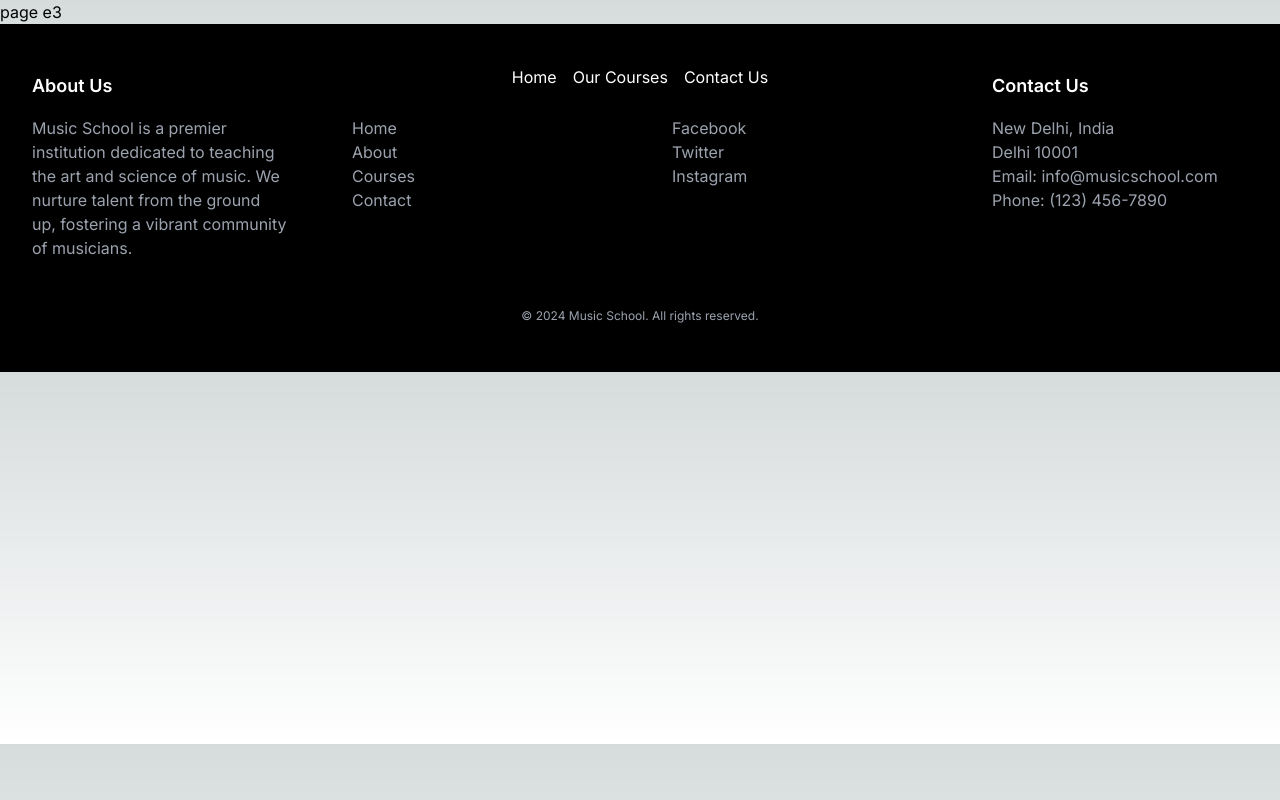
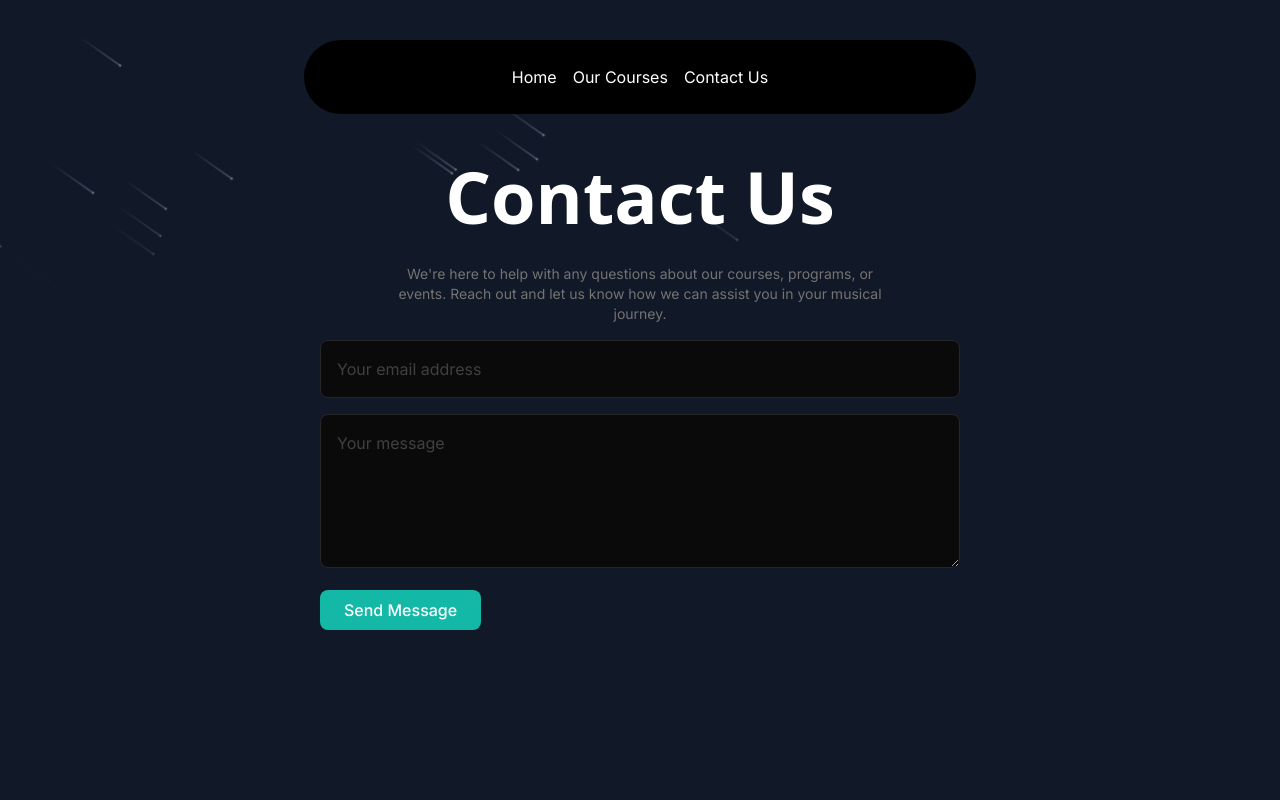
Before and after one commit to PartikMalasi/Next-JS-Music-Academy, a Next.js app: page /contact in a window 1280 px wide. Shown: the top 800 px of the page. Built offline with nearby package versions, Linux system fonts and the light colour scheme.

Commit message:
Changed things

```diff
--- a/src/app/components/data/CourseData.json
+++ b/src/app/components/data/CourseData.json
@@ -4,7 +4,7 @@
         "id": 1,
         "title": "Guitar Fundamentals",
         "slug": "guitar-fundamentals",
-        "description": "Learn the basics of playing guitar with our comprehensive beginner's friendly and easy course.",
+        "description": "Learn the basics of playing guitar with our comprehensive beginners friendly and easy course.",
         "price": 99.99,
         "instructor": "John Doe",
         "isFeatured": true,
--- /dev/null
+++ b/src/app/components/ui/meteors.tsx
@@ -0,0 +1,32 @@
+import {cn} from "../../lib/utils";
+import React from "react";
+
+export const Meteors = ({
+  number,
+  className,
+}: {
+  number?: number;
+  className?: string;
+}) => {
+  const meteors = new Array(number || 20).fill(true);
+  return (
+    <>
+      {meteors.map((el, idx) => (
+        <span
+          key={"meteor" + idx}
+          className={cn(
+            "animate-meteor-effect absolute top-1/2 left-1/2 h-0.5 w-0.5 rounded-[9999px] bg-slate-500 shadow-[0_0_0_1px_#ffffff10] rotate-[215deg]",
+            "before:content-[''] before:absolute before:top-1/2 before:transform before:-translate-y-[50%] before:w-[50px] before:h-[1px] before:bg-gradient-to-r before:from-[#64748b] before:to-transparent",
+            className
+          )}
+          style={{
+            top: 0,
+            left: Math.floor(Math.random() * (400 - -400) + -400) + "px",
+            animationDelay: Math.random() * (0.8 - 0.2) + 0.2 + "s",
+            animationDuration: Math.floor(Math.random() * (10 - 2) + 2) + "s",
+          }}
+        ></span>
+      ))}
+    </>
+  );
+};
--- a/src/app/contact/page.tsx
+++ b/src/app/contact/page.tsx
@@ -1,6 +1,62 @@
-const page = () => {
+'use client';
+
+import React, { FormEvent, useState } from 'react';
+import {Meteors}  from '../components/ui/meteors';
+
+function MusicSchoolContactUs() {
+  const [email, setEmail] = useState('');
+  const [message, setMessage] = useState('');
+
+  const handleSubmit = (event: FormEvent<HTMLFormElement>) => {
+    event.preventDefault();
+    console.log('Submitted:', { email, message });
+  };
+
   return (
-    <div>page e3</div>
-  )
+    <div className=" min-h-screen overflow-hidden bg-gray-100 dark:bg-gray-900 py-12 pt-36 relative">
+      {' '}
+      {/* Ensure the container is relative */}
+      {/* BackgroundBeams with adjusted z-index */}
+      {/* Content with higher z-index */}
+      <div className="max-w-2xl mx-auto p-4 relative z-10">
+        {' '}
+        {/* Add relative and z-10 to bring content to the front */}
+        <h1 className="text-lg md:text-7xl text-center font-sans font-bold mb-8 text-white">
+          Contact Us
+        </h1>
+        <p className="text-neutral-500 max-w-lg mx-auto my-2 text-sm text-center">
+          We&apos;re here to help with any questions about our courses,
+          programs, or events. Reach out and let us know how we can assist you
+          in your musical journey.
+        </p>
+        <form onSubmit={handleSubmit} className="space-y-4 mt-4">
+          <input
+            type="email"
+            value={email}
+            onChange={(e) => setEmail(e.target.value)}
+            placeholder="Your email address"
+            className="rounded-lg border border-neutral-800 focus:ring-2 focus:ring-teal-500 w-full p-4 bg-neutral-950 placeholder:text-neutral-700"
+            required
+          />
+          <textarea
+            value={message}
+            onChange={(e) => setMessage(e.target.value)}
+            placeholder="Your message"
+            className="rounded-lg border border-neutral-800 focus:ring-2 focus:ring-teal-500 w-full p-4 bg-neutral-950 placeholder:text-neutral-700"
+            rows={5}
+            required
+          ></textarea>
+          <button
+            type="submit"
+            className="px-6 py-2 rounded-lg bg-teal-500 text-white font-medium hover:bg-teal-600 focus:outline-none focus:ring-2 focus:ring-teal-500 focus:ring-offset-2"
+          >
+            Send Message
+          </button>
+        </form>
+      </div>
+      <Meteors number={20} />
+    </div>
+  );
 }
-export default page
+
+export default MusicSchoolContactUs;
--- a/tailwind.config.ts
+++ b/tailwind.config.ts
@@ -47,11 +47,20 @@
   theme: {
     extend: {
        animation: {
+        "meteor-effect": "meteor 5s linear infinite",
         scroll:
           "scroll var(--animation-duration, 40s) var(--animation-direction, forwards) linear infinite",
         spotlight: "spotlight 2s ease .75s 1 forwards",
       },
       keyframes: {
+        meteor: {
+          "0%": { transform: "rotate(215deg) translateX(0)", opacity: "1" },
+          "70%": { opacity: "1" },
+          "100%": {
+            transform: "rotate(215deg) translateX(-500px)",
+            opacity: "0",
+          },
+        },
         scroll: {
           to: {
             transform: "translate(calc(-50% - 0.5rem))",
```
